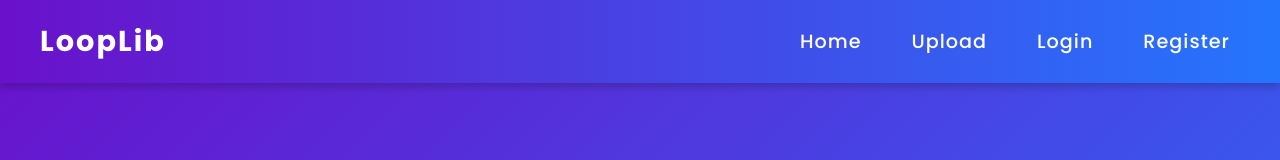
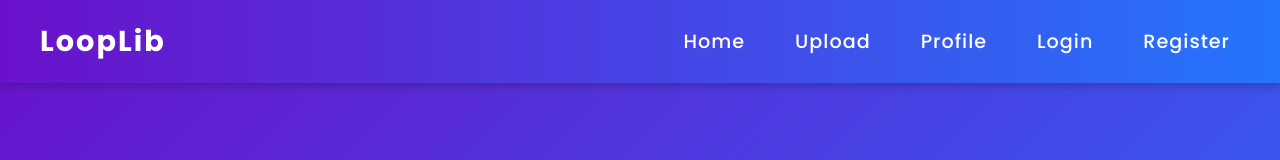
Before and after one commit to LoopLib/client, a React (Create React App) app in the folder music-tool/: page / in a window 1280 px wide. Shown: the top 160 px of the page. Built offline with nearby package versions, Linux system fonts and the light colour scheme.

Commit message:
Add profile section to navbagr

```diff
--- a/music-tool/src/navbar/navbar.js
+++ b/music-tool/src/navbar/navbar.js
@@ -19,6 +19,9 @@ function Navbar() {
                 <li className="navbar-item">
                     <Link to="/upload" className="navbar-link">Upload</Link>
                 </li>
+                <li className="navbar-item">
+                    <Link to="/profile" className="navbar-link">Profile</Link>
+                </li>
                 {!isLoggedIn ? (
                     <>
                         <li className="navbar-item">
```
